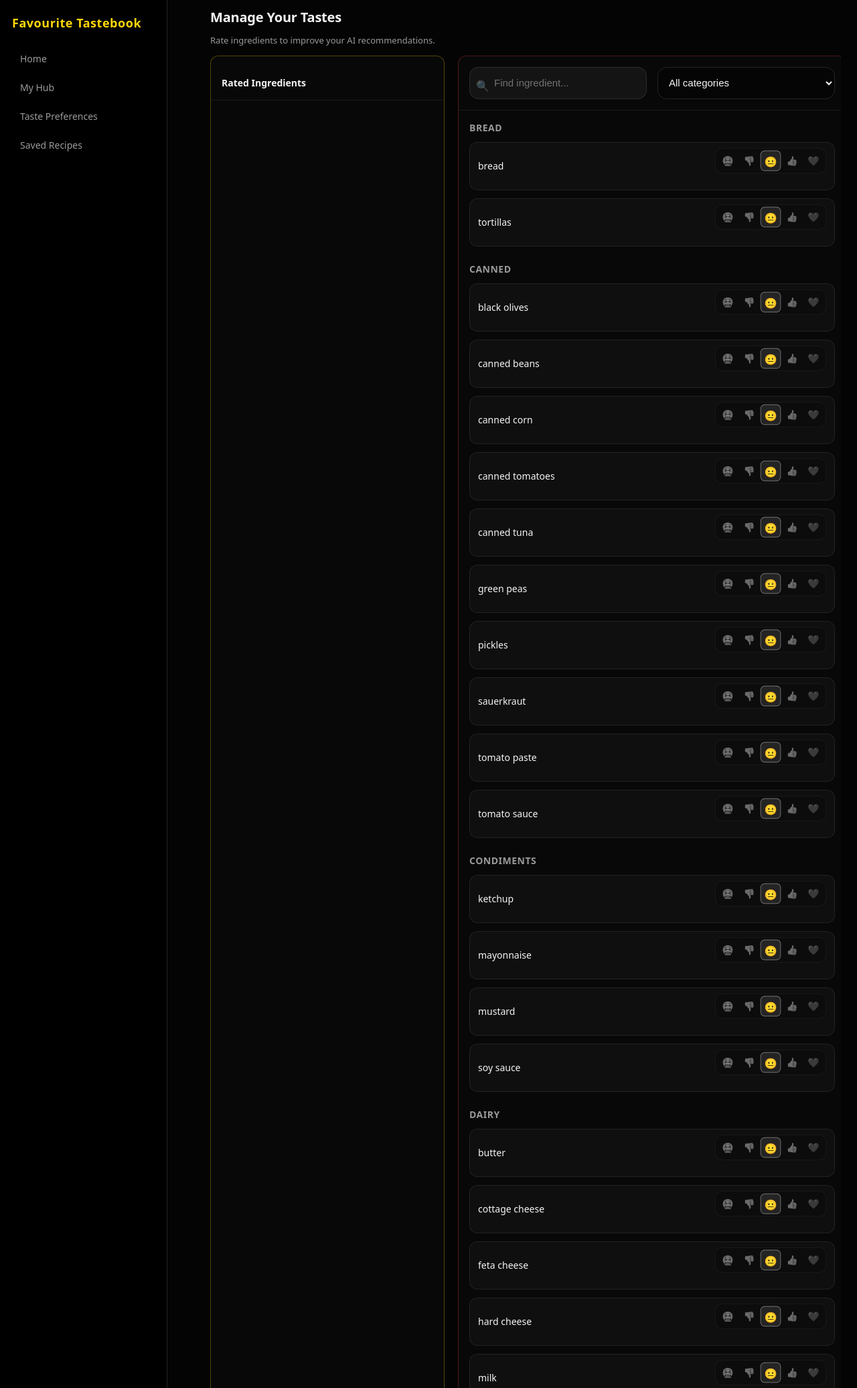
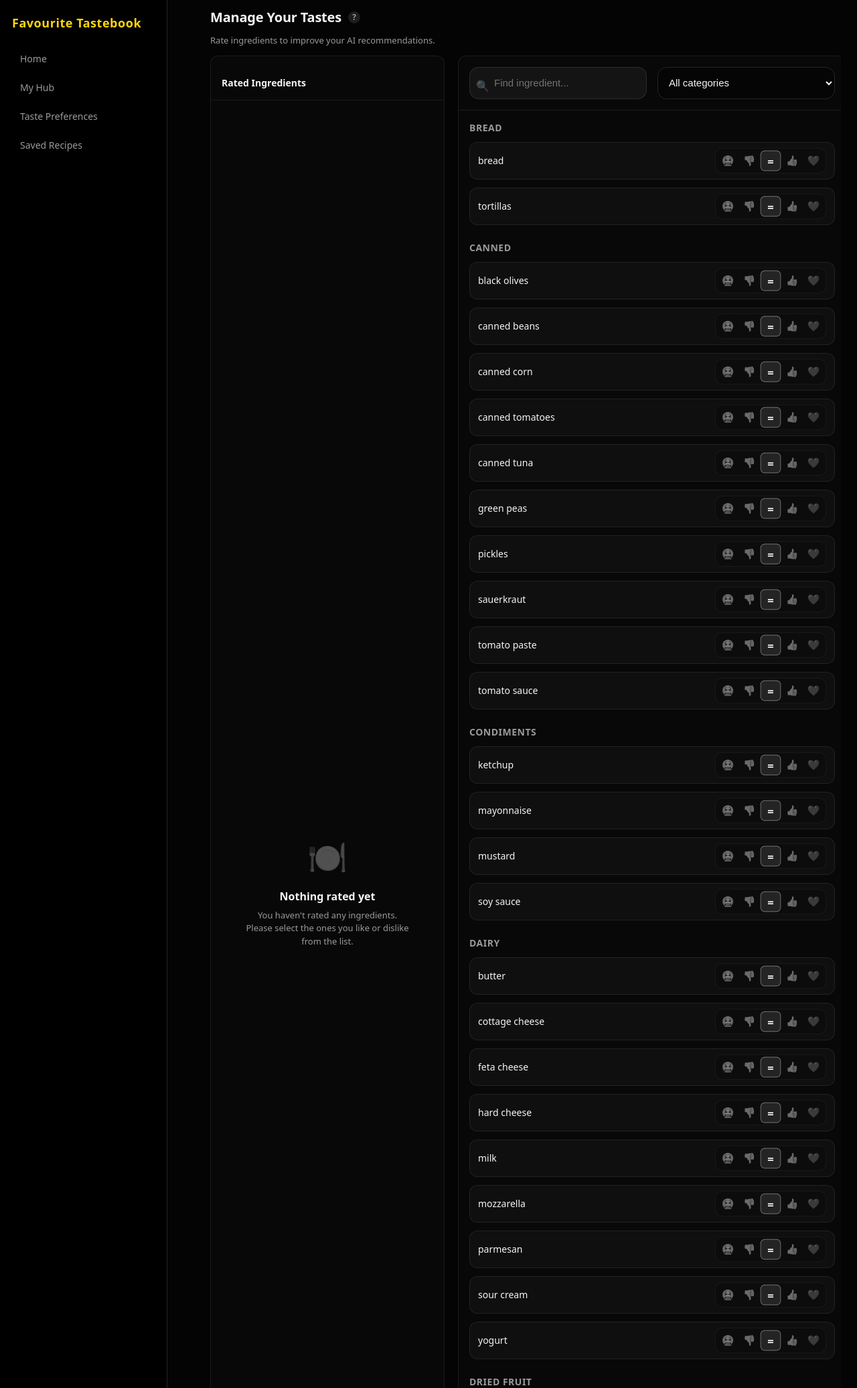
Before and after one commit to SueRix/Favourite-Tastebook, a Django app: page /home/tastes/ in a window 1280 px wide. Shown: the top 2072 px of the page at 67% size. Run offline with Django 5.2, Linux system fonts and the light colour scheme; the visitor is signed in with stand-in values (Sample User, id 1); data comes from the database, SQL or seed files in the repository; parts of the project's set-up code (start-up, migrations or seed data) failed here and were passed over; some libraries are stand-ins or nearby versions.

Commit message:
added some ui info, changed styles, recreated collection from be for show rated recipes

```diff
--- a/favourite_tastebook/recipe_manager/application/use_cases/taste_management.py
+++ b/favourite_tastebook/recipe_manager/application/use_cases/taste_management.py
@@ -90,7 +90,11 @@ class TasteManagementUseCase:
         for ing in ingredients:
             ing.current_score = prefs_dict.get(ing.id, 0)
 
+        # check if there is at least one preference that is not neutral (0)
+        has_rated = any(score != 0 for score in prefs_dict.values())
+
         return {
             "ingredients": ingredients,
             "categories": IngredientSelector.list_categories(),
+            "has_rated_tastes": has_rated,
         }
--- a/favourite_tastebook/recipe_manager/static/css/tastes.css
+++ b/favourite_tastebook/recipe_manager/static/css/tastes.css
@@ -144,3 +144,117 @@
 .t-radio.neutral input:checked + .t-mark { background: rgba(255, 255, 255, 0.1); border: 1px solid rgba(255, 255, 255, 0.3); }
 .t-radio.like input:checked + .t-mark { background: rgba(132, 204, 22, 0.2); border: 1px solid rgba(132, 204, 22, 0.5); }
 .t-radio.love input:checked + .t-mark { background: rgba(34, 197, 94, 0.2); border: 1px solid rgba(34, 197, 94, 0.5); }
+
+/* remove colored borders, use subtle grey */
+.tastes-col-rated, .tastes-col-search {
+    display: flex;
+    flex-direction: column;
+    border: 1px solid rgba(255, 255, 255, 0.08);
+    border-radius: 12px;
+    background: rgba(255, 255, 255, 0.02);
+    overflow: hidden;
+}
+
+/* exact vertical centering for the row */
+.taste-row {
+    display: flex;
+    align-items: center;
+    justify-content: space-between;
+    background: rgba(255, 255, 255, 0.03);
+    border: 1px solid rgba(255, 255, 255, 0.08);
+    border-radius: 12px;
+    padding: 8px 12px;
+    transition: background 0.2s;
+    min-height: 48px; /* ensures stable height */
+}
+
+/* center items perfectly */
+.taste-radios {
+    display: flex;
+    align-items: center;
+    gap: 4px;
+    background: rgba(0, 0, 0, 0.2);
+    padding: 4px;
+    border-radius: 10px;
+    border: 1px solid rgba(255, 255, 255, 0.05);
+    margin: 0;
+}
+
+.t-radio {
+    cursor: pointer;
+    position: relative;
+    display: flex;
+    align-items: center;
+    justify-content: center;
+    margin: 0;
+}
+
+.t-mark {
+    display: flex;
+    align-items: center;
+    justify-content: center;
+    width: 28px;
+    height: 28px;
+    border-radius: 6px;
+    font-size: 15px;
+    font-weight: 600;
+    line-height: 1; /* fix font shift */
+    transition: all 0.2s ease;
+    opacity: 0.5;
+    filter: grayscale(100%);
+}
+
+/* tooltip styles */
+.taste-info-wrap {
+    position: relative;
+    display: inline-flex;
+    align-items: center;
+    margin-left: 10px;
+}
+
+.taste-info-icon {
+    display: flex;
+    align-items: center;
+    justify-content: center;
+    width: 18px;
+    height: 18px;
+    border-radius: 50%;
+    background: rgba(255, 255, 255, 0.1);
+    color: var(--text-muted);
+    font-size: 12px;
+    font-weight: bold;
+    cursor: help;
+    transition: 0.2s;
+}
+
+.taste-info-wrap:hover .taste-info-icon {
+    background: var(--accent, #ffd60a);
+    color: #000;
+}
+
+.taste-info-popup {
+    position: absolute;
+    top: 100%;
+    left: 0;
+    margin-top: 10px;
+    width: 280px;
+    background: #1a1a1a;
+    border: 1px solid rgba(255, 255, 255, 0.1);
+    border-radius: 8px;
+    padding: 14px;
+    font-size: 13px;
+    color: rgba(255, 255, 255, 0.9);
+    box-shadow: 0 8px 24px rgba(0,0,0,0.6);
+    opacity: 0;
+    visibility: hidden;
+    transform: translateY(-5px);
+    transition: all 0.2s ease;
+    z-index: 100;
+    line-height: 1.6;
+}
+
+.taste-info-wrap:hover .taste-info-popup {
+    opacity: 1;
+    visibility: visible;
+    transform: translateY(0);
+}
--- a/favourite_tastebook/recipe_manager/templates/main/taste_preferences.html
+++ b/favourite_tastebook/recipe_manager/templates/main/taste_preferences.html
@@ -11,9 +11,24 @@
 {% block content %}
     <div class="container tastes-container">
         <div class="home-card-head tools-header">
-            <div class="rf-title-large">Manage Your Tastes</div>
-            <p class="home-muted">Rate ingredients to improve your AI recommendations.</p>
+        <div class="rf-title-large" style="display: flex; align-items: center;">
+            Manage Your Tastes
+
+            <div class="taste-info-wrap">
+                <div class="taste-info-icon">?</div>
+                <div class="taste-info-popup">
+                    <div style="margin-bottom: 8px; font-weight: 600;">Rating Scale:</div>
+                    <div>🤮 <b>(-2)</b>: Exclude completely from recipes.</div>
+                    <div>👎 <b>(-1)</b>: Dislike, show less often.</div>
+                    <div>= <b>(0)</b>: Neutral, no preference.</div>
+                    <div>👍 <b>(+1)</b>: Like, prefer to see.</div>
+                    <div>❤️ <b>(+2)</b>: Love, highly prioritize.</div>
+                </div>
+            </div>
+
         </div>
+        <p class="home-muted">Rate ingredients to improve your AI recommendations.</p>
+    </div>
 
         <div class="tastes-layout-grid">
 
--- a/favourite_tastebook/recipe_manager/templates/partials/tastes_rated_panel.html
+++ b/favourite_tastebook/recipe_manager/templates/partials/tastes_rated_panel.html
@@ -1,3 +1,4 @@
+{% if has_rated_tastes %}
     <div class="tastes-grid" style="grid-template-columns: 1fr;">
         {% for ing in ingredients %}
             {% if ing.current_score != 0 %}
@@ -10,23 +11,24 @@
                           hx-headers='{"X-CSRFToken": "{{ csrf_token }}"}'>
                         <input type="hidden" name="ingredient_id" value="{{ ing.id }}">
 
-                    <label class="t-radio hate"><input type="radio" name="score" value="-2"
-                                                       {% if ing.current_score == -2 %}checked{% endif %}><span
-                            class="t-mark">🤮</span></label>
-                    <label class="t-radio dislike"><input type="radio" name="score" value="-1"
-                                                          {% if ing.current_score == -1 %}checked{% endif %}><span
-                            class="t-mark">👎</span></label>
-                    <label class="t-radio neutral"><input type="radio" name="score" value="0"
-                                                          {% if ing.current_score == 0 %}checked{% endif %}><span
-                            class="t-mark">😐</span></label>
-                    <label class="t-radio like"><input type="radio" name="score" value="1"
-                                                       {% if ing.current_score == 1 %}checked{% endif %}><span
-                            class="t-mark">👍</span></label>
-                    <label class="t-radio love"><input type="radio" name="score" value="2"
-                                                       {% if ing.current_score == 2 %}checked{% endif %}><span
-                            class="t-mark">❤️</span></label>
+                        <label class="t-radio hate"><input type="radio" name="score" value="-2" {% if ing.current_score == -2 %}checked{% endif %}><span class="t-mark">🤮</span></label>
+                        <label class="t-radio dislike"><input type="radio" name="score" value="-1" {% if ing.current_score == -1 %}checked{% endif %}><span class="t-mark">👎</span></label>
+                        <label class="t-radio neutral"><input type="radio" name="score" value="0" {% if ing.current_score == 0 %}checked{% endif %}><span class="t-mark">=</span></label>
+                        <label class="t-radio like"><input type="radio" name="score" value="1" {% if ing.current_score == 1 %}checked{% endif %}><span class="t-mark">👍</span></label>
+                        <label class="t-radio love"><input type="radio" name="score" value="2" {% if ing.current_score == 2 %}checked{% endif %}><span class="t-mark">❤️</span></label>
                     </form>
                 </div>
             {% endif %}
         {% endfor %}
     </div>
+{% else %}
+    <div style="display: flex; flex-direction: column; align-items: center; justify-content: center; text-align: center; height: 100%; padding: 40px 20px;">
+        <div style="font-size: 48px; margin-bottom: 16px; opacity: 0.3;">🍽️</div>
+        <div style="color: var(--text-main); font-size: 16px; font-weight: 600; margin-bottom: 8px;">
+            Nothing rated yet
+        </div>
+        <div style="color: var(--text-muted); font-size: 13px; max-width: 250px; line-height: 1.5;">
+            You haven't rated any ingredients. Please select the ones you like or dislike from the list.
+        </div>
+    </div>
+{% endif %}
--- a/favourite_tastebook/recipe_manager/templates/partials/tastes_search_panel.html
+++ b/favourite_tastebook/recipe_manager/templates/partials/tastes_search_panel.html
@@ -20,8 +20,7 @@
                                     class="t-mark">🤮</span></label>
                             <label class="t-radio dislike"><input type="radio" name="score" value="-1"><span
                                     class="t-mark">👎</span></label>
-                            <label class="t-radio neutral"><input type="radio" name="score" value="0" checked><span
-                                    class="t-mark">😐</span></label>
+                            <label class="t-radio neutral"><input type="radio" name="score" value="0" checked><span class="t-mark">=</span></label>
                             <label class="t-radio like"><input type="radio" name="score" value="1"><span class="t-mark">👍</span></label>
                             <label class="t-radio love"><input type="radio" name="score" value="2"><span class="t-mark">❤️</span></label>
                         </form>
```
Lines whose indentation alone changed are shown as unchanged.
